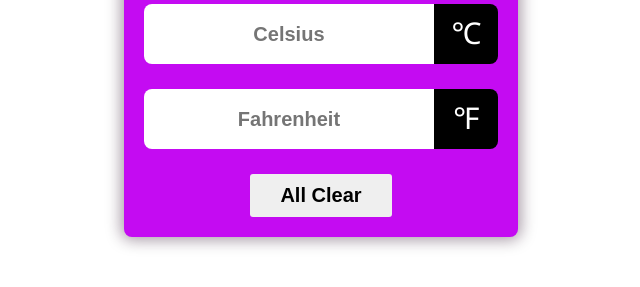
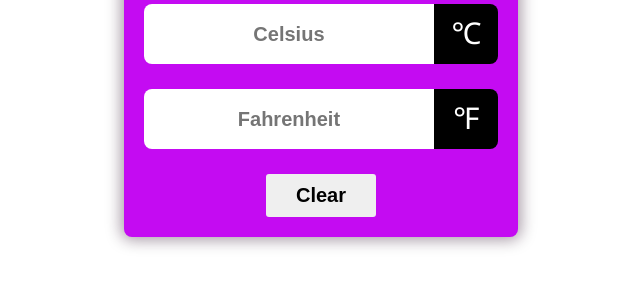
Before and after one commit to aditiChouksey/Temperature-Converter, a plain HTML site: page index.html in a window 1280 px wide. Shown: the part 319-606 px from the top of the page, without its empty margins (319-959 px from the left). Drawn offline with Linux system fonts and the light colour scheme.

Commit message:
Update index.html

```diff
--- a/index.html
+++ b/index.html
@@ -25,7 +25,7 @@
         </div>
 
         <div class="button">
-            <button>All Clear</button>
+            <button>Clear</button>
         </div>
 
     </div>
```
